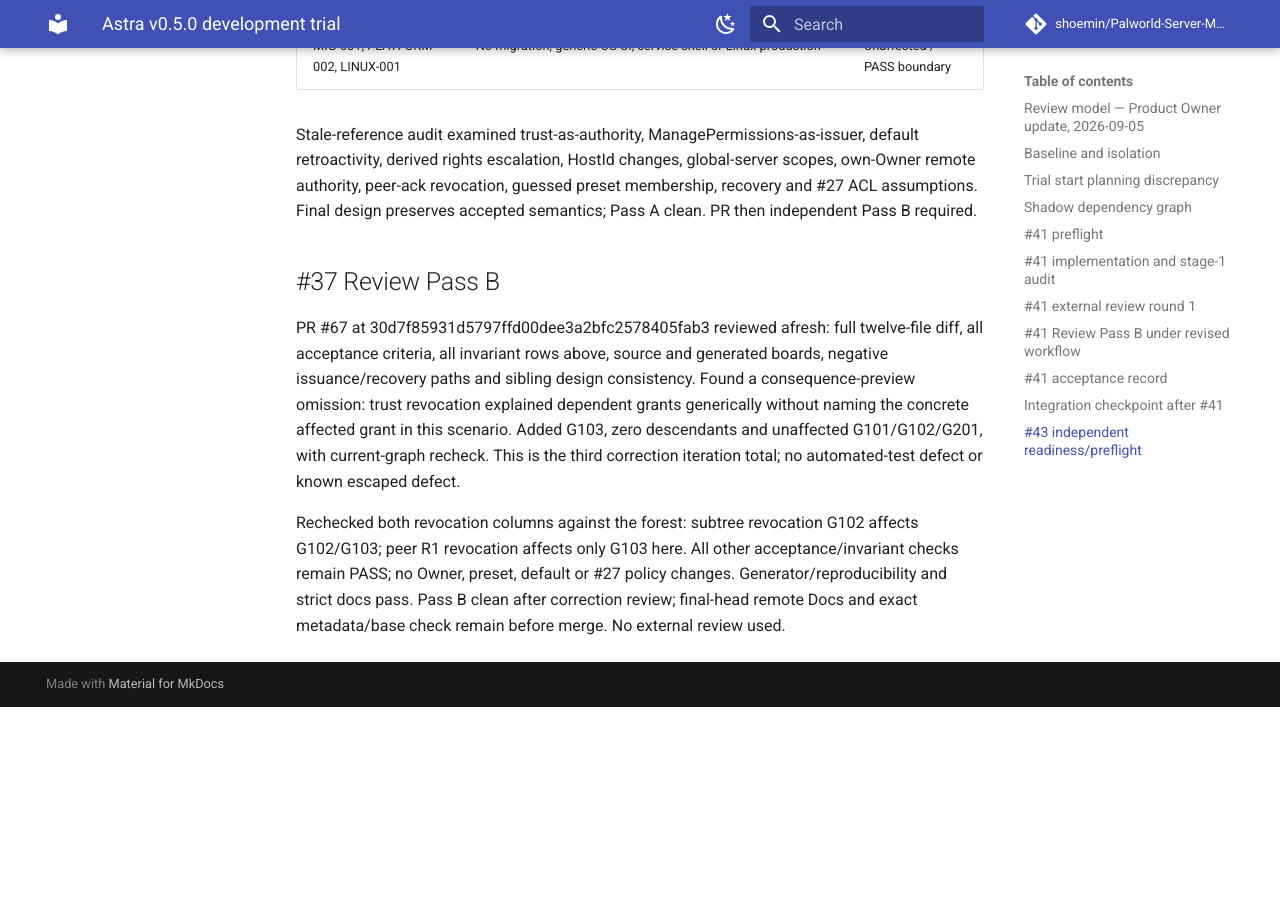
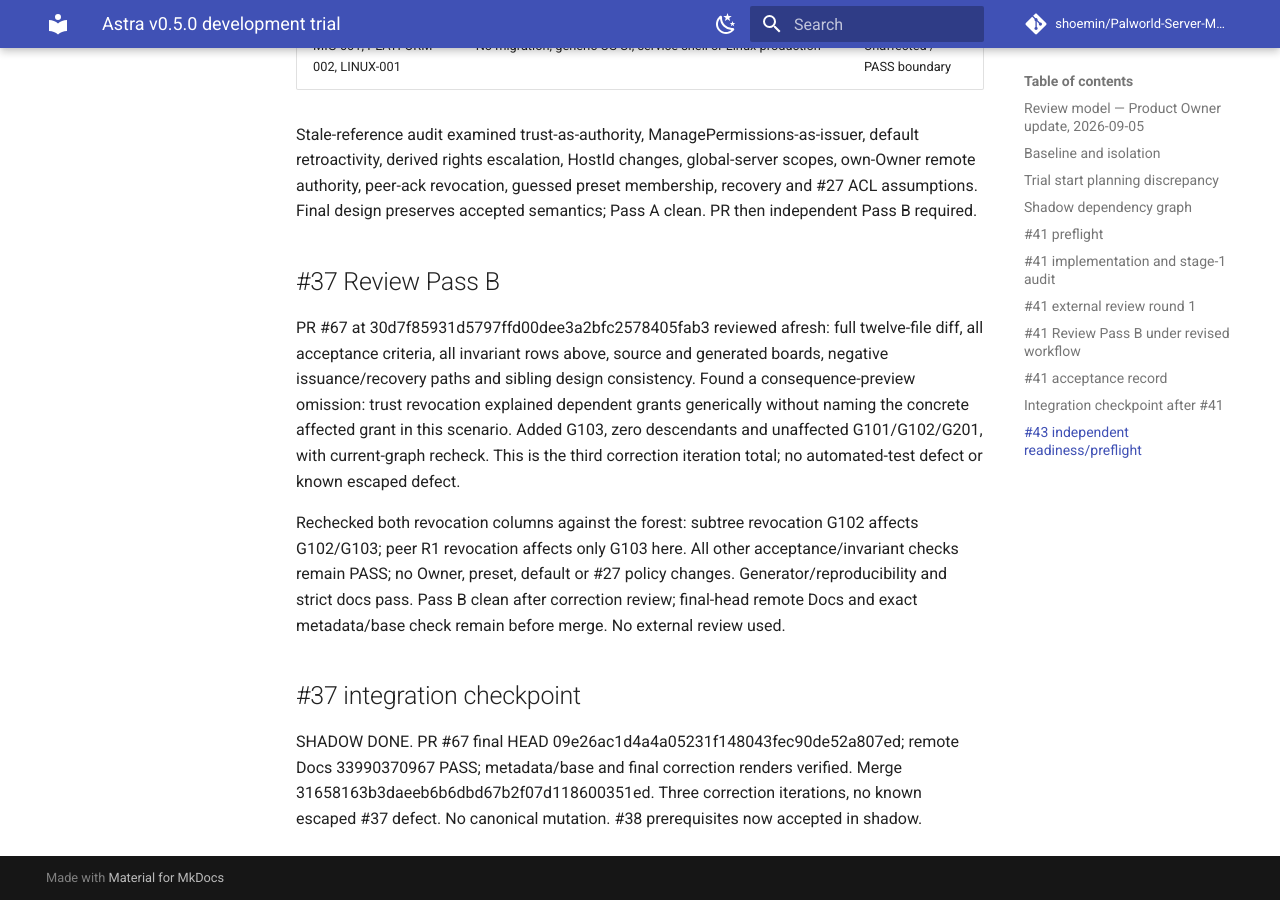
Before and after one commit to shoemin/Palworld-Server-Manager, an MkDocs documentation site: the page built from docs/experiments/astra-v0.5.0-trial.md, in a window 1280 px wide and 900 px high, scrolled down 27165 px. Built offline with MkDocs 1.6.1 and Material for MkDocs 9.7.7, drawn with Linux system fonts in a browser that asks for light colours; comment, search, counter and statistics services are not loaded; before the commit the page ends 27872 px from its top, so only the background shows below that.

Commit message:
docs(astra): record accepted security design checkpoint

```diff
--- a/docs/experiments/astra-v0.5.0-trial.md
+++ b/docs/experiments/astra-v0.5.0-trial.md
@@ -364,3 +364,6 @@ Stale-reference audit examined trust-as-authority, ManagePermissions-as-issuer,
 PR #67 at 30d7f85931d5797ffd00dee3a2bfc2578405fab3 reviewed afresh: full twelve-file diff, all acceptance criteria, all invariant rows above, source and generated boards, negative issuance/recovery paths and sibling design consistency. Found a consequence-preview omission: trust revocation explained dependent grants generically without naming the concrete affected grant in this scenario. Added G103, zero descendants and unaffected G101/G102/G201, with current-graph recheck. This is the third correction iteration total; no automated-test defect or known escaped defect.
 
 Rechecked both revocation columns against the forest: subtree revocation G102 affects G102/G103; peer R1 revocation affects only G103 here. All other acceptance/invariant checks remain PASS; no Owner, preset, default or #27 policy changes. Generator/reproducibility and strict docs pass. Pass B clean after correction review; final-head remote Docs and exact metadata/base check remain before merge. No external review used.
+## #37 integration checkpoint
+
+SHADOW DONE. PR #67 final HEAD 09e26ac1d4a4a05231f148043fec90de52a807ed; remote Docs 33990370967 PASS; metadata/base and final correction renders verified. Merge 31658163b3daeeb6b6dbd67b2f07d118600351ed. Three correction iterations, no known escaped #37 defect. No canonical mutation. #38 prerequisites now accepted in shadow.
```
